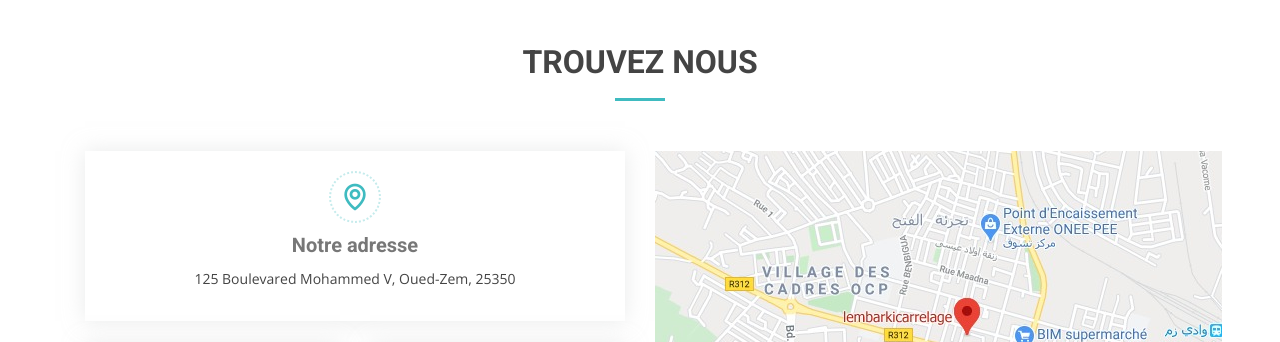
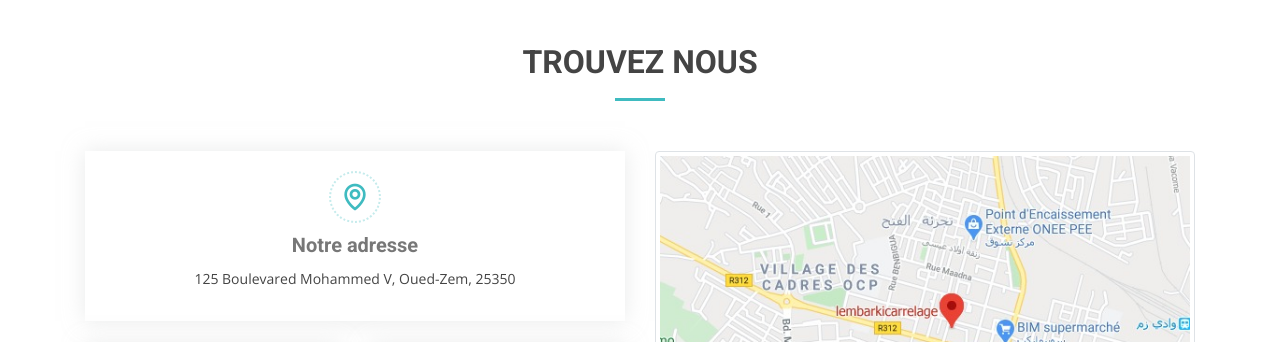
Before and after one commit to charles-00/lembarkicarrelage, a plain HTML site: page index.html in a window 1280 px wide. Shown: the part 3782-4124 px from the top of the page. Drawn offline with nearby package versions, Linux system fonts and the light colour scheme.

Commit message:
My message

```diff
--- a/index.html
+++ b/index.html
@@ -1430,6 +1430,7 @@
                 href="https://www.google.com/maps/place/lembarkicarrelage/@32.8621391,-6.5661027,15z/data=!4m5!3m4!1s0x0:0x3cf1d2c49ea02d88!8m2!3d32.8645543!4d-6.5737845"
               >
                 <img
+                  class="img-fluid img-thumbnail"
                   src="assets/img/Lembraki carrelage map sanitaire peinture.jpeg"
                   alt=""
                 />
```
